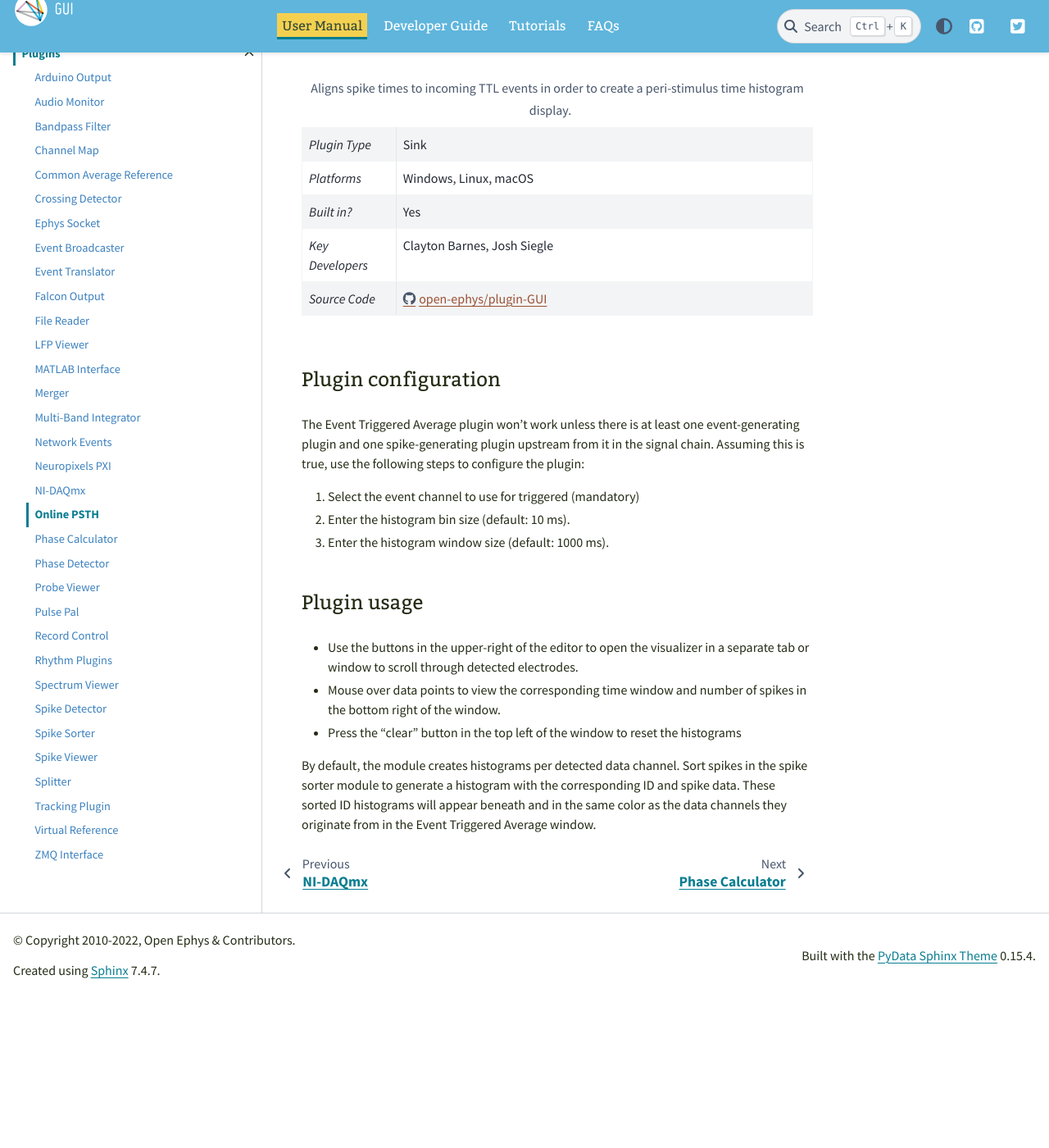
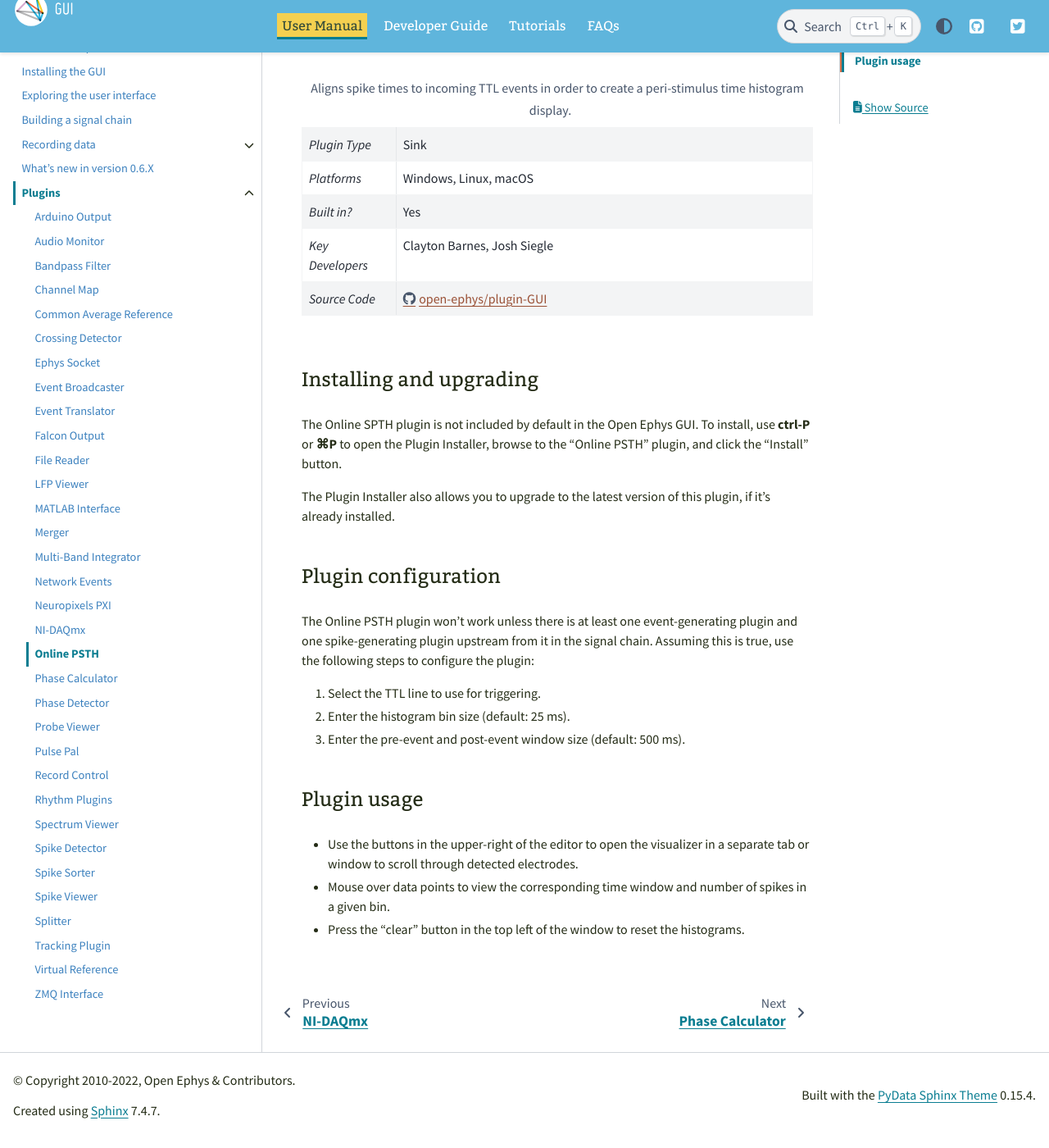
Before and after one commit to open-ephys/gui-docs, a Sphinx documentation site: the page built from source/User-Manual/Plugins/Online-PSTH.rst, in a window 1280 px wide and 1400 px high, scrolled down 433 px. Shown: the whole window at 82% size. Built offline with Sphinx 7.4.7 and the PyData theme 0.15.4, drawn with Linux system fonts in a browser that asks for light colours; before the commit the page ends 1663 px from its top, so only the background shows below that.

Commit message:
Update docs

```diff
--- a/source/User-Manual/Plugins/Merger.rst
+++ b/source/User-Manual/Plugins/Merger.rst
@@ -23,6 +23,8 @@
 
 A Merger is required whenever downstream plugins need information from multiple data streams in order to perform their functionality. An example of this would be the Record Node, which can automatically synchronize incoming data streams that share a common digital input line. If it's not necessary to combine information from multiple streams (e.g., if you're just visualizing data in the LFP Viewer), then a Merger is not needed; instead, it's usually better to process the data streams in parallel to reduce the complexity of the overall signal chain.
 
+.. note:: It is not possible to place multiple Mergers in a row. If you need to merge more than two data sources together, insert at least one other plugin between the Mergers.
+
 Plugin configuration
 ######################
 
--- a/source/User-Manual/Plugins/Online-PSTH.rst
+++ b/source/User-Manual/Plugins/Online-PSTH.rst
@@ -21,17 +21,24 @@
    "*Source Code*", "https://github.com/open-ephys/plugin-GUI/tree/master/Plugins/EvntTrigAvg"
 
 
+Installing and upgrading
+==========================
+
+The Online SPTH plugin is not included by default in the Open Ephys GUI. To install, use **ctrl-P** or **⌘P** to open the Plugin Installer, browse to the "Online PSTH" plugin, and click the "Install" button.
+
+The Plugin Installer also allows you to upgrade to the latest version of this plugin, if it's already installed.
+
 
 Plugin configuration
 ======================
 
-The Event Triggered Average plugin won't work unless there is at least one event-generating plugin and one spike-generating plugin upstream from it in the signal chain. Assuming this is true, use the following steps to configure the plugin:
+The Online PSTH plugin won't work unless there is at least one event-generating plugin and one spike-generating plugin upstream from it in the signal chain. Assuming this is true, use the following steps to configure the plugin:
 
-1. Select the event channel to use for triggered (mandatory)
+1. Select the TTL line to use for triggering.
 
-2. Enter the histogram bin size (default: 10 ms).
+2. Enter the histogram bin size (default: 25 ms).
 
-3. Enter the histogram window size (default: 1000 ms).
+3. Enter the pre-event and post-event window size (default: 500 ms).
 
 
 Plugin usage
@@ -39,8 +46,8 @@
 
 * Use the buttons in the upper-right of the editor to open the visualizer in a separate tab or window to scroll through detected electrodes.
 
-* Mouse over data points to view the corresponding time window and number of spikes in the bottom right of the window.
+* Mouse over data points to view the corresponding time window and number of spikes in a given bin.
 
-* Press the "clear" button in the top left of the window to reset the histograms
+* Press the "clear" button in the top left of the window to reset the histograms.
 
-By default, the module creates histograms per detected data channel. Sort spikes in the spike sorter module to generate a histogram with the corresponding ID and spike data. These sorted ID histograms will appear beneath and in the same color as the data channels they originate from in the Event Triggered Average window.
+|
--- a/source/User-Manual/Plugins/Probe-Viewer.rst
+++ b/source/User-Manual/Plugins/Probe-Viewer.rst
@@ -21,12 +21,10 @@
 .. note:: The Probe Viewer plugin is not yet available for GUI version 0.6.X.
 
 
-
 Plugin configuration
 ######################
 
-.. image:: ../../_static/images/plugins/probeviewer/probeviewer-02.png
-  :alt: Probe Viewer configuration
+Documentation coming soon.
 
 |
 |
--- a/source/User-Manual/Plugins/ZMQ-Interface.rst
+++ b/source/User-Manual/Plugins/ZMQ-Interface.rst
@@ -105,7 +105,7 @@
 
 The example code for receiving continuous data is written in Python, although in principle it should be possible from any language supporting ZeroMQ.
 
-In the **Resources** directory of the plugin repository, there is an example Python client called :code:`simple_plotter_zmq.py`` which plots the continuous data received from the Open Ephys GUI over a network port (see image below).
+In the **Resources/python_client** directory of the plugin repository, there is an example Python client called :code:`simple_plotter_zmq.py`` which plots the continuous data received from the Open Ephys GUI over a network port (see image below).
 
 .. image:: ../../_static/images/plugins/zmqinterface/zmqinterface-02.png
   :alt: ZMQ Client in Python
```
Also changed, not shown: source/User-Manual/Whats-new-in-version-06X.rst (+12 -0 lines).
